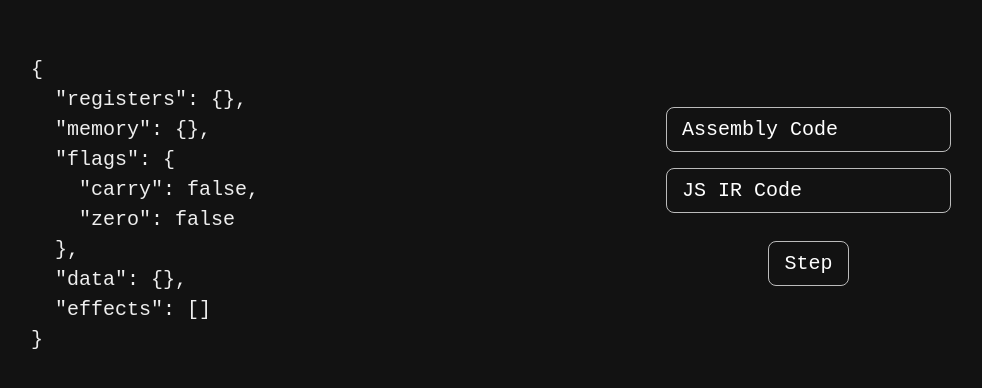
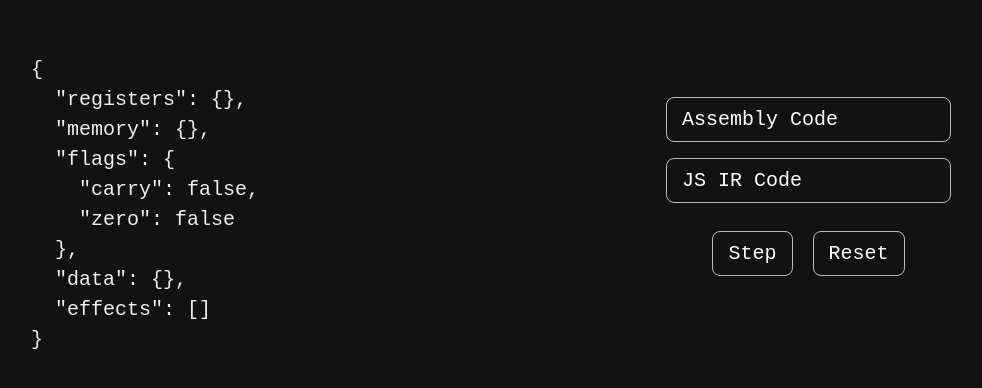
Before and after one commit to heypoom/asmterpreter, a React (Vite) app: page / in a window 1280 px wide. Shown: the part 208-596 px from the top of the page, without its empty margins (149-1131 px from the left). Built offline with nearby package versions, Linux system fonts and the light colour scheme; what lodash.escaperegexp would draw is missing.

Commit message:
:sparkles: Add reset programm button

```diff
--- a/src/components/App.tsx
+++ b/src/components/App.tsx
@@ -1,7 +1,7 @@
 import React, {useReducer, useState} from 'react'
 import styled from '@emotion/styled'
 
-import {programReducer, Program} from '../modules/Program'
+import {programReducer, Program, evaluate, RUN, RESET} from '../modules/Program'
 
 const Container = styled.div`
   display: flex;
@@ -22,7 +22,7 @@ const Panel = styled.div`
 `
 
 interface CodeProps {
-  hl: boolean
+  hl?: boolean
 }
 
 const focusColor = '#84ffff'
@@ -78,7 +78,7 @@ const Button = styled.button`
   border: 1px solid #bbb;
   border-radius: 8px;
   padding: 10px 15px;
-  margin-top: 20px;
+  margin: 20px 10px;
   outline: none;
 
   &:hover,
@@ -95,7 +95,8 @@ export function App() {
   const [code, setCode] = useState('')
   const [irCode, setIRCode] = useState('')
 
-  const step = () => dispatch({type: 'RUN', payload: {}})
+  const step = () => dispatch(RUN)
+  const reset = () => dispatch(RESET)
 
   function run() {
     dispatch({type: 'ADD', payload: code})
@@ -109,8 +110,7 @@ export function App() {
     setIRCode('')
   }
 
-  const jump = (line: number) =>
-    dispatch({type: 'EVAL', payload: `jmp ${line}`})
+  const jump = (line: number) => dispatch(evaluate(`jmp ${line}`))
 
   const ip = state.machine.registers.eip || 0
 
@@ -147,7 +147,10 @@ export function App() {
           onKeyPress={e => e.key === 'Enter' && runIR()}
         />
 
-        <Button onClick={step}>Step</Button>
+        <div>
+          <Button onClick={step}>Step</Button>
+          <Button onClick={reset}>Reset</Button>
+        </div>
       </Panel>
     </Container>
   )
--- a/src/modules/Program.ts
+++ b/src/modules/Program.ts
@@ -11,13 +11,25 @@ export type ProgramState = {
 
 export const Program = (): ProgramState => ({program: [], machine: Machine()})
 
-export type ActionTypes = 'ADD' | 'ASSEMBLE' | 'ADD_LINE' | 'RUN' | 'EVAL'
+export type ActionTypes =
+  | 'ADD'
+  | 'ASSEMBLE'
+  | 'ADD_LINE'
+  | 'RUN'
+  | 'EVAL'
+  | 'RESET'
 
-export const RUN: ProgramAction = {type: 'RUN', payload: {}}
+export const RUN: ProgramAction = {type: 'RUN'}
+export const RESET: ProgramAction = {type: 'RESET'}
 
 export const addLine = (line: string): ProgramAction => ({
   type: 'ADD_LINE',
   payload: line,
+})
+
+export const evaluate = (code: string): ProgramAction => ({
+  type: 'EVAL',
+  payload: code,
 })
 
 const createReducer = (
@@ -46,11 +58,13 @@ const createReducer = (
     ...s,
     machine: runLines(code, s.machine),
   }),
+
+  RESET: () => Program(),
 })
 
 export interface ProgramAction {
   type: ActionTypes
-  payload: any
+  payload?: any
 }
 
 export function programReducer(state: ProgramState, action: ProgramAction) {
```
